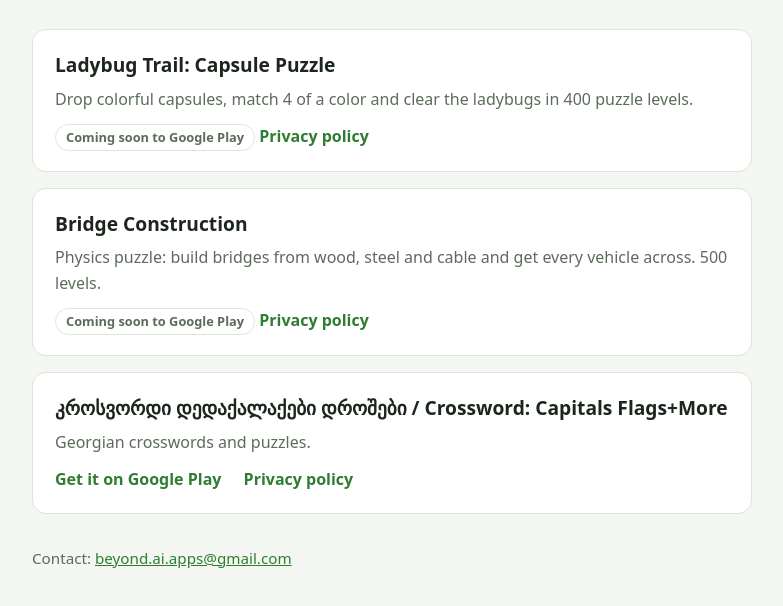
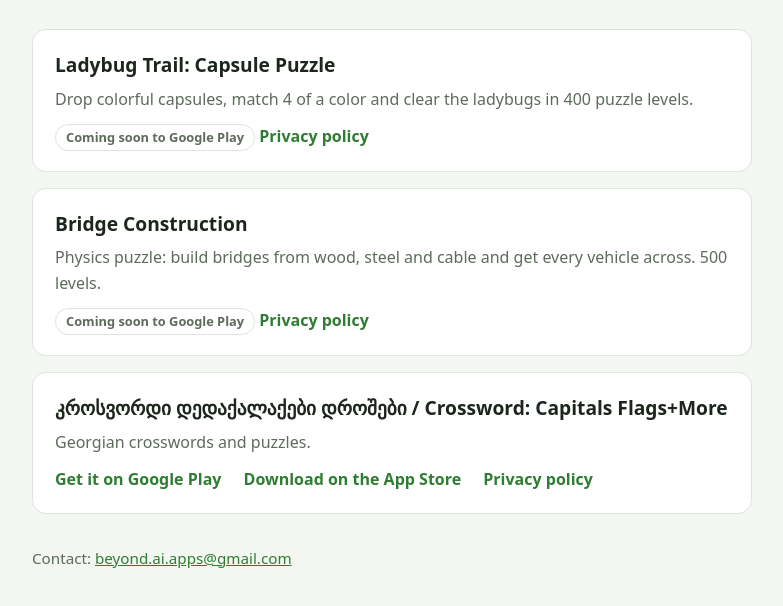
Before and after one commit to BEQS-APPS/beqs-apps.github.io, a plain HTML site: page index.html in a window 1280 px wide. Shown: the part 124-730 px from the top of the page, without its empty margins (248-1031 px from the left). Drawn offline with Linux system fonts and the light colour scheme.

Commit message:
Add App Store link for the crossword app
Co-Authored-By: Claude Opus 5.5 <noreply@anthropic.com>

```diff
--- a/index.html
+++ b/index.html
@@ -53,6 +53,7 @@
     <p>Georgian crosswords and puzzles.</p>
     <div class="links">
       <a href="https://play.google.com/store/apps/details?id=ge.beqa.crossword">Get it on Google Play</a>
+      <a href="https://apps.apple.com/app/id6824649811">Download on the App Store</a>
       <a href="https://claude.ai/artifact/MLSukPcowPXTLxsEBytMNS">Privacy policy</a>
     </div>
   </section>
```
